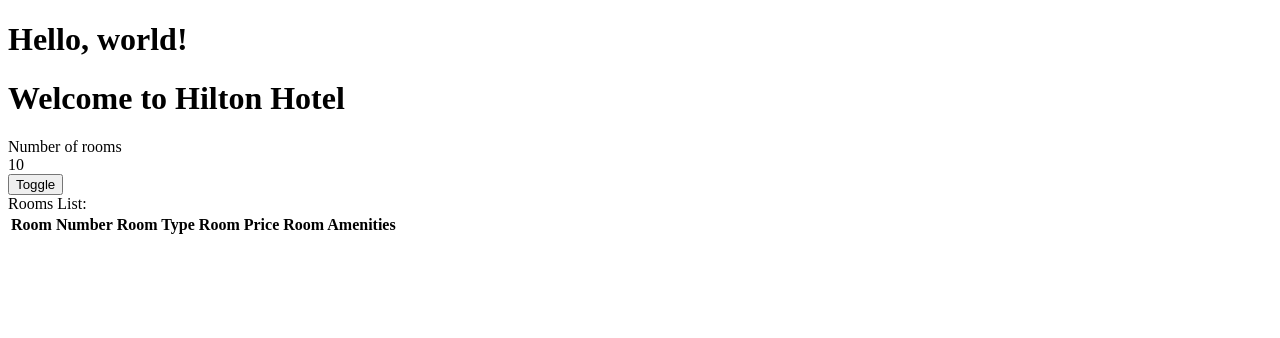
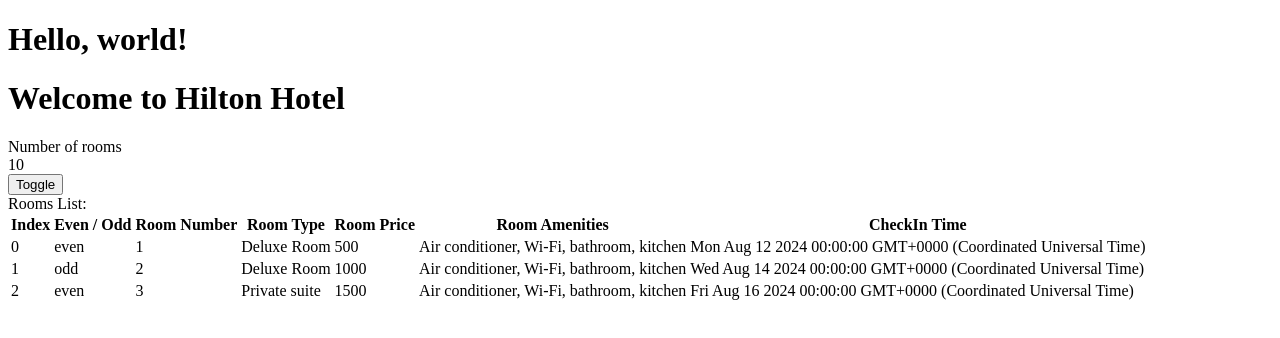
Before and after one commit to esraahisham753/Angular-practice, an Angular app in the folder hotelinventoryapp/: page / in a window 1280 px wide. Shown: the top 338 px of the page. Built offline with nearby package versions, Linux system fonts and the light colour scheme.

Commit message:
Define ngFor, ngSwitch and room classes

```diff
--- a/hotelinventoryapp/src/app/app.component.ts
+++ b/hotelinventoryapp/src/app/app.component.ts
@@ -1,11 +1,12 @@
 import { Component } from '@angular/core';
+import { CommonModule } from '@angular/common';
 import { RouterOutlet } from '@angular/router';
 import { RoomsComponent } from "./rooms/rooms.component";
 
 @Component({
   selector: 'hinv-root',
   standalone: true,
-  imports: [RouterOutlet, RoomsComponent],
+  imports: [RouterOutlet, RoomsComponent, CommonModule],
   templateUrl: './app.component.html',
   //template: `
   //<h1>Hello, World from inline template</h1>
@@ -16,4 +17,5 @@
 })
 export class AppComponent {
   title = 'hotelinventoryapp';
+  role = 'Users';
 }
--- a/hotelinventoryapp/src/app/rooms/rooms.component.html
+++ b/hotelinventoryapp/src/app/rooms/rooms.component.html
@@ -11,10 +11,22 @@
   Rooms List:
   <table>
     <tr>
+      <th>Index</th>
+      <th>Even / Odd</th>
       <th>Room Number</th>
       <th>Room Type</th>
       <th>Room Price</th>
       <th>Room Amenities</th>
+      <th>CheckIn Time</th>
+    </tr>
+    <tr *ngFor="let room of roomList; let i=index; let e=even; let o=odd;">
+      <td>{{i}}</td>
+      <td>{{e ? 'even' : 'odd'}}</td>
+      <td>{{room.roomNumber}}</td>
+      <td>{{room.roomType}}</td>
+      <td>{{room.price}}</td>
+      <td>{{room.amenities}}</td>
+      <td>{{room.checkIn}}</td>
     </tr>
   </table>
 </div>
--- a/hotelinventoryapp/src/app/rooms/rooms.component.scss
+++ b/hotelinventoryapp/src/app/rooms/rooms.component.scss
@@ -0,0 +1,9 @@
+.even {
+  background-color: steelblue;
+  color: white;
+}
+
+.odd {
+  background-color: tomato;
+  color: white;
+}
```
Also changed, not shown: hotelinventoryapp/src/app/app.component.html (+13 -0 lines).
